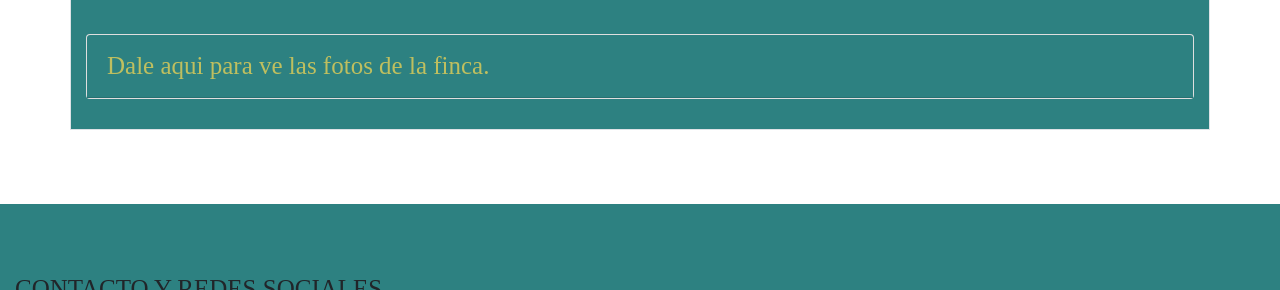
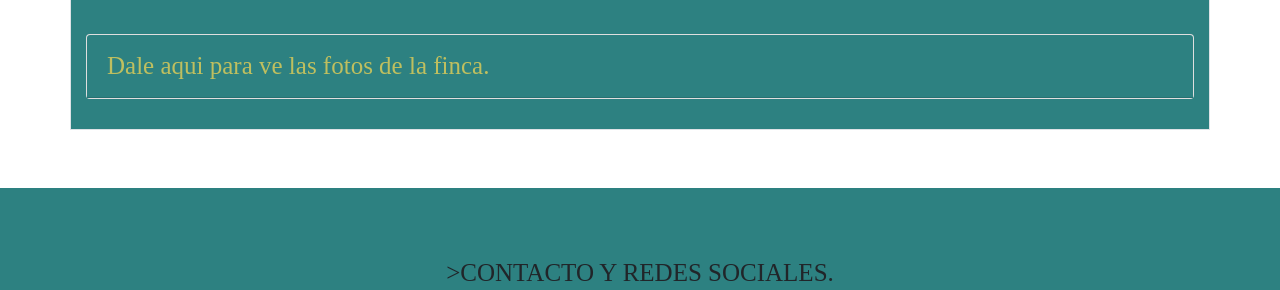
Before and after one commit to fincalapilongadeyankay/web, a plain HTML site: page index.html in a window 1280 px wide. Shown: the part 6041-6331 px from the top of the page. Drawn offline with nearby package versions, Linux system fonts and the light colour scheme; a web font is replaced by a local one.

Commit message:
Update index.html

```diff
--- a/index.html
+++ b/index.html
@@ -194,9 +194,7 @@
 			<p></p>
 			<br><br><br>
 			<div id="contacto" class="container-fluid" style="background-color: #2d8181;">
-					<p class="text-center">
-						<h1>CONTACTO Y REDES SOCIALES.</h1>
-					</p>
+					<h1 align="center">>CONTACTO Y REDES SOCIALES.</h1>
 					<div class="row">
 						<p class="text-center">
 						<a href="https://www.facebook.com/fincalapilongadeyankay" target="_blank"><img src="img/facebook.jpeg" width="10%" height="100%" alt="Facebook" style="border:1;" /></a>
@@ -207,7 +205,7 @@
 						<p/>
 					</div>
 					<div class="row">
-						<p class="text-center">Dirección: EX-213. Pasaron de la Vera, Cáceres.</p>
+						<p align="center">Dirección: EX-213. Pasaron de la Vera, Cáceres.</p>
 					</div>
 			</div>
 			<br>
```
